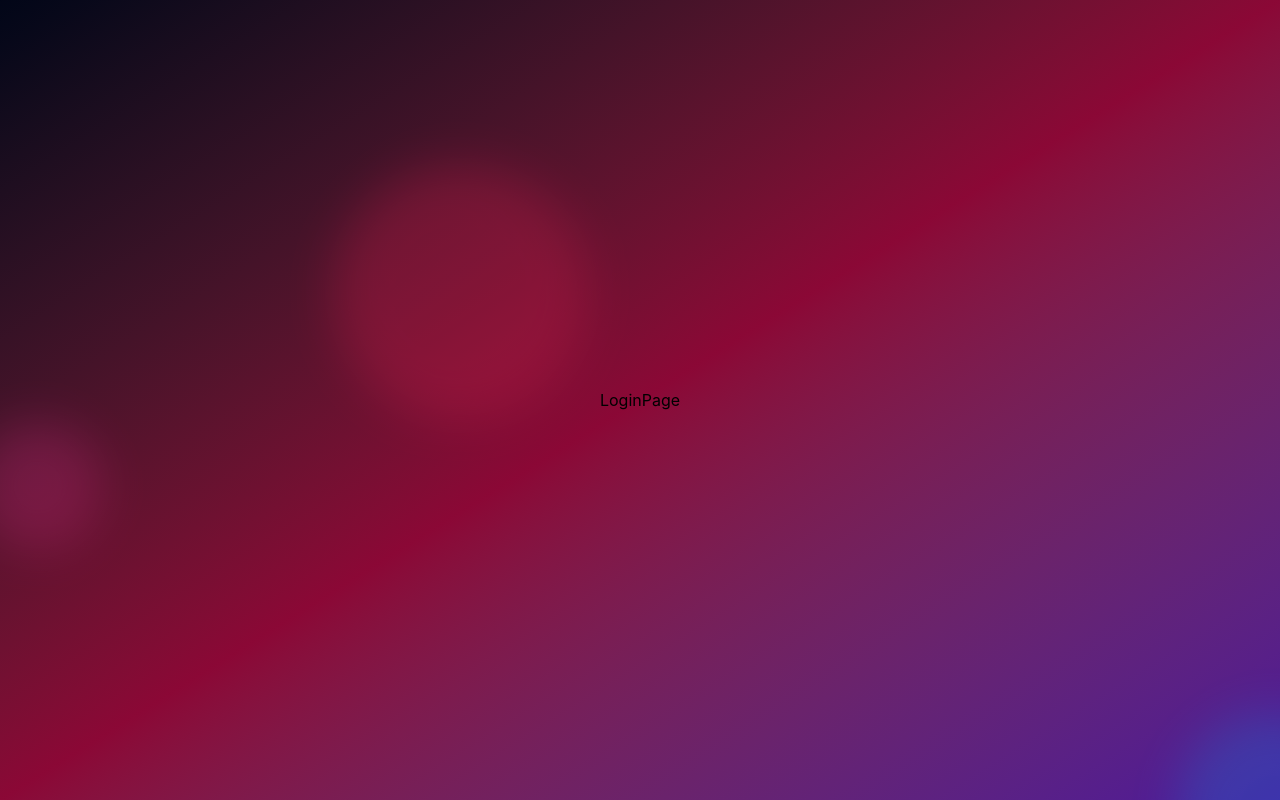
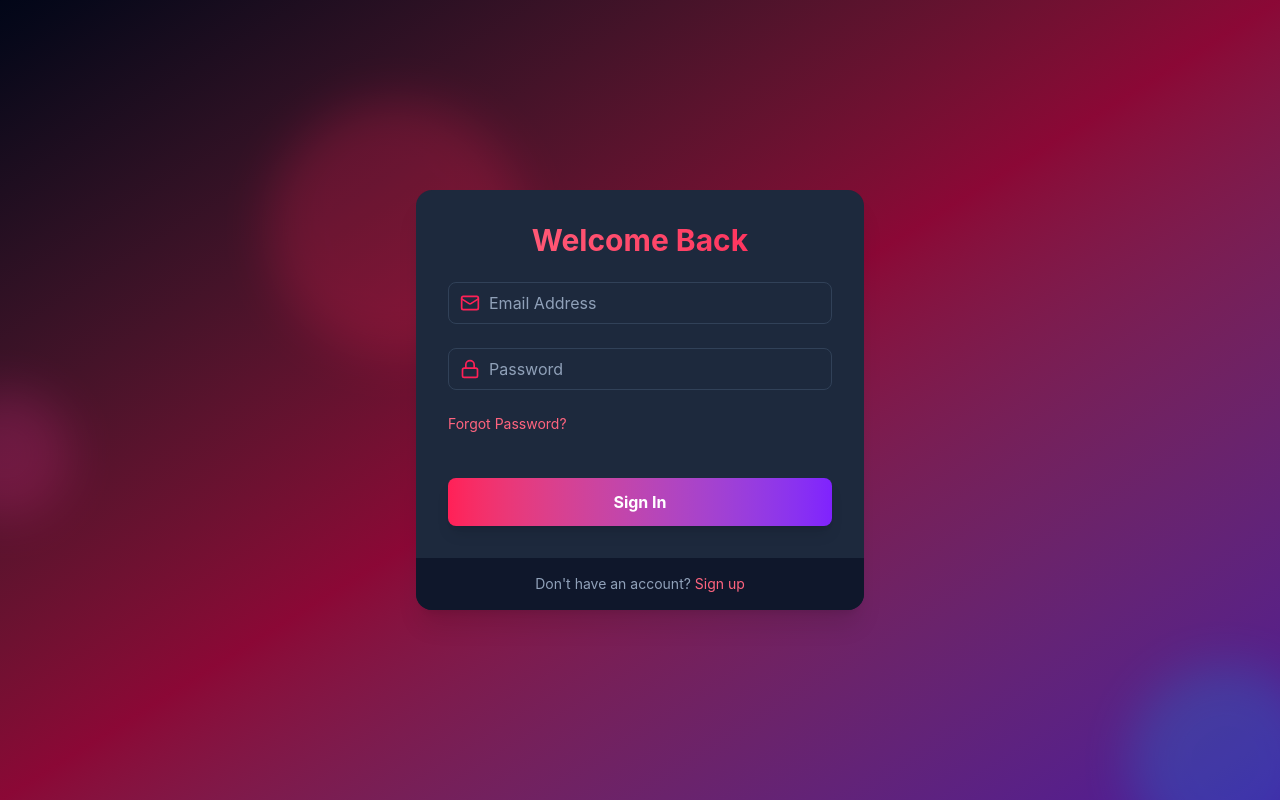
Before and after one commit to 404bad/AuthWithMERN, a React app in the folder frontend/: page /login in a window 1280 px wide. Built offline with nearby package versions, Linux system fonts and the light colour scheme; the HTML template or start-up script is replaced by a standard one.

Commit message:
feat: login page ui

```diff
--- a/frontend/src/pages/LoginPage.tsx
+++ b/frontend/src/pages/LoginPage.tsx
@@ -1,5 +1,84 @@
+import React, { useState } from "react";
+import { motion } from "framer-motion";
+import Input from "../components/Input";
+import { Loader, Lock, Mail } from "lucide-react";
+import { Link } from "react-router-dom";
+
 const LoginPage = () => {
-  return <div>LoginPage</div>;
+  const [email, setEmail] = useState("");
+  const [password, setPassword] = useState("");
+  const isLoading = false;
+
+  const handleLogin = (e: React.SyntheticEvent) => {
+    e.preventDefault();
+  };
+  return (
+    <motion.div
+      initial={{ opacity: 0, y: 20 }}
+      animate={{ opacity: 1, y: 0 }}
+      transition={{ duration: 0.5 }}
+      className="max-w-md w-full bg-slate-800 bg-opacity-50
+       backdrop-filter backdrop-blur-xl rounded-2xl shadow-xl overflow-hidden"
+    >
+      <div className="p-8">
+        <h2
+          className="text-3xl font-bold mb-6 text-center bg-linear-to-r
+        from-rose-400 to-rose-500 text-transparent bg-clip-text
+        "
+        >
+          Welcome Back
+        </h2>
+        <form onSubmit={handleLogin}>
+          <Input
+            icon={Mail}
+            type="email"
+            placeholder="Email Address"
+            value={email}
+            onChange={(e) => setEmail(e.target.value)}
+          />
+
+          <Input
+            icon={Lock}
+            type="password"
+            placeholder="Password"
+            value={password}
+            onChange={(e) => setPassword(e.target.value)}
+          />
+          <div className="flex items-center mb-6">
+            <Link
+              to="/forgot-password"
+              className="text-sm text-rose-400 hover:underline"
+            >
+              Forgot Password?
+            </Link>
+          </div>
+          <motion.button
+            className="mt-5 w-full py-3 px-4 bg-linear-to-r from-rose-500 to-violet-600 text-white
+						font-bold rounded-lg shadow-lg hover:from-rose-600
+						hover:to-violet-700 focus:outline-none focus:ring-2 focus:ring-rose-500 focus:ring-offset-2
+						 focus:ring-offset-slate-900 transition duration-200"
+            whileHover={{ scale: 1.02 }}
+            whileTap={{ scale: 0.98 }}
+            type="submit"
+          >
+            {isLoading ? (
+              <Loader className="w-6 h-6 animate-spin text-center mx-auto" />
+            ) : (
+              " Sign In"
+            )}
+          </motion.button>
+        </form>
+      </div>
+      <div className="px-8 py-4 bg-slate-900 bg-opacity-50 flex justify-center">
+        <p className="text-sm text-slate-400">
+          Don't have an account?{" "}
+          <Link to="/signup" className="text-rose-400 hover:underline">
+            Sign up
+          </Link>
+        </p>
+      </div>
+    </motion.div>
+  );
 };
 
 export default LoginPage;
--- a/frontend/src/pages/SignUpPage.tsx
+++ b/frontend/src/pages/SignUpPage.tsx
@@ -19,7 +19,7 @@
       initial={{ opacity: 0, y: 20 }}
       animate={{ opacity: 1, y: 0 }}
       transition={{ duration: 0.5 }}
-      className="max-w-md w-full bg-gray-800 bg-opacity-50
+      className="max-w-md w-full bg-slate-800 bg-opacity-50
        backdrop-filter backdrop-blur-xl rounded-2xl shadow-xl overflow-hidden"
     >
       <div className="p-8">
@@ -71,8 +71,8 @@
       </div>
       <div className="px-8 py-4 bg-slate-900 bg-opacity-50 justify-center">
         <p className="text-sm text-slate-400 text-center">
-          Already havean account?
-          <Link to={"login"} className="text-rose-400 hover:underline ml-2">
+          Already have an account?
+          <Link to="/login" className="text-rose-400 hover:underline ml-2">
             Signin
           </Link>
         </p>
```
